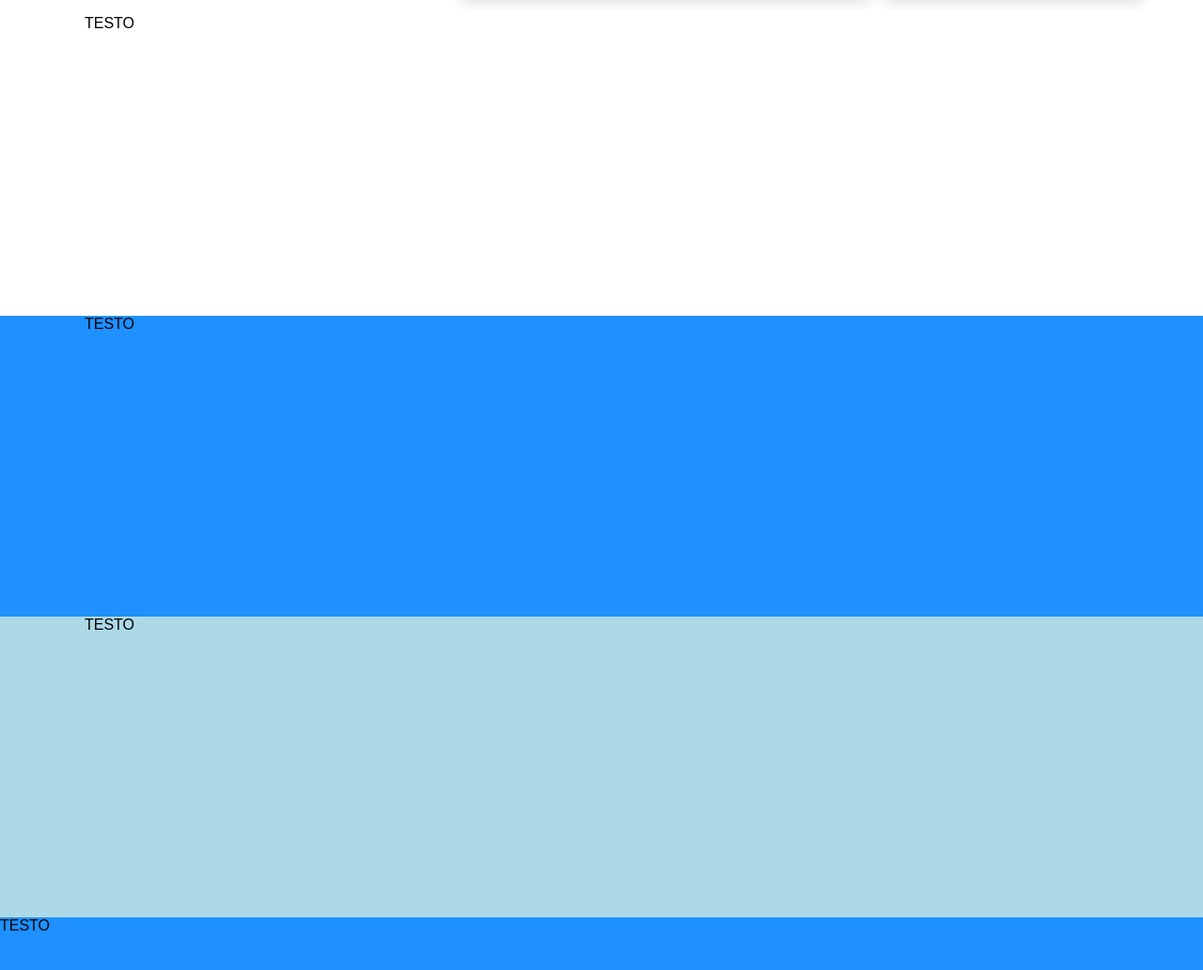
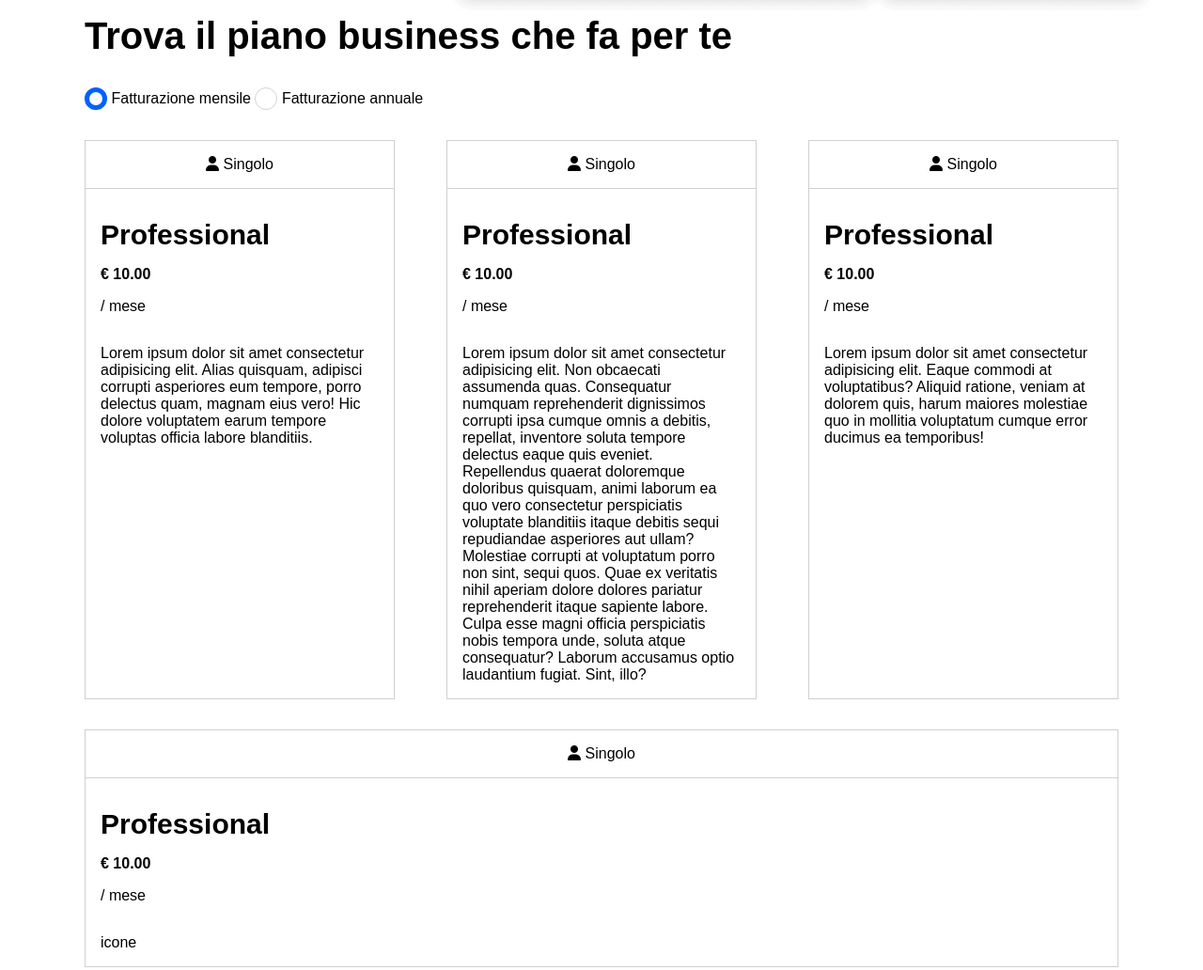
Before and after one commit to lambia/correzione-dropbox, a plain HTML site: page index.html in a window 1280 px wide. Shown: the part 797-1829 px from the top of the page at 94% size. Drawn offline with Linux system fonts and the light colour scheme.

Commit message:
live coding

```diff
--- a/css/style.css
+++ b/css/style.css
@@ -76,7 +76,7 @@ header nav a.btn {
 }
 
 /****** FINE HEADER *******/
-/****** INIZIO MAIN *******/
+/****** INIZIO JUMBOTRON *******/
 
 main {
 	padding-top: var(--navbar-height);
@@ -107,7 +107,54 @@ h1 {
 	font-weight: 800;
 }
 
-/****** FINE MAIN  *******/
+/****** FINE JUMBOTRON  *******/
+/****** INIZIO PLANS ********/
+h2 {
+	font-size: 40px;
+}
+.plans-columns {
+	display: flex;
+	flex-wrap: wrap;
+	justify-content: space-between;
+}
+.radio {
+	display: inline-block;
+	height: 1.5em;
+	width: 1.5em;
+    vertical-align: middle;
+	border: 1px solid lightgray;
+	background: white;
+    border-radius: 50%;
+}
+.radio-checked {
+	border: 5px solid var(--primary-color);
+}
+.radio-label {
+    vertical-align: middle;
+}
+
+.plan-column {
+	border: solid 1px #d0d0d0;
+}
+
+.plan-header {
+	text-align: center;
+	border-bottom: solid 1px #d0d0d0;
+}
+
+.plan-content {
+
+}
+
+#plans h3 {
+	font-size: 30px;
+}
+
+#plans .price {
+	font-weight: bold;
+}
+
+/****** FINE PLANS ********/
 /****** INIZIO FOOTER *******/
 
 footer {
--- a/index.html
+++ b/index.html
@@ -1,5 +1,6 @@
 <!DOCTYPE html>
 <html lang="en">
+
 <head>
 	<meta charset="UTF-8">
 	<meta name="viewport" content="width=device-width, initial-scale=1.0">
@@ -8,6 +9,7 @@
 	<link rel="stylesheet" href="css/style.css">
 	<link rel="stylesheet" href="https://cdnjs.cloudflare.com/ajax/libs/font-awesome/6.4.2/css/all.min.css">
 </head>
+
 <body>
 
 	<!-- Top navigation bar -->
@@ -53,7 +55,9 @@
 				<h1 class="mb-32">Tutto ciò che ti serve per il lavoro, in un unico posto</h1>
 				<div class="d-flex">
 					<div class="w-30">
-						<p>Finalmente tutti i tuoi strumenti, contenuti e collaboratori sono accessibili dallo stesso posto. Dropbox Business è più di uno spazio di archiviazione sicuro: è un modo intelligente e integrato per ottimizzare il flusso di lavoro esistente.</p>
+						<p>Finalmente tutti i tuoi strumenti, contenuti e collaboratori sono accessibili dallo stesso
+							posto. Dropbox Business è più di uno spazio di archiviazione sicuro: è un modo intelligente
+							e integrato per ottimizzare il flusso di lavoro esistente.</p>
 						<a href="#" class="btn btn-blue my-32">Inizia la tua prova gratuita</a>
 						<p>Annulla in qualsiasi momento</p>
 						<i id="frecciona" class="fa fa-arrow-down fa-3x mt-64"></i>
@@ -67,7 +71,66 @@
 
 		<!-- Plans section -->
 		<section id="plans" class="debug">
-			<div class="containerSmall">TESTO</div>
+			<div class="containerSmall">
+				<h2>Trova il piano business che fa per te</h2>
+				<div class="my-32">
+					<span class="radio radio-checked"></span>
+					<span class="radio-label">Fatturazione mensile</span>
+					<span class="radio"></span>
+					<span class="radio-label">Fatturazione annuale</span>
+				</div>
+				<div class="plans-columns">
+					<div class="w-30 plan-column">
+						<div class="plan-header p-16">
+							<i class="fa fa-user"></i> Singolo
+						</div>
+						<div class="plan-content p-16">
+							<h3 class="my-16">Professional</h3>
+							<div class="price mb-16">€ 10.00</div>
+							<div class="period mb-32">/ mese</div>
+							<p>Lorem ipsum dolor sit amet consectetur adipisicing elit. Alias quisquam, adipisci corrupti asperiores eum tempore, porro delectus quam, magnam eius vero! Hic dolore voluptatem earum tempore voluptas officia labore blanditiis.</p>
+						</div>
+					</div>
+
+					<div class="w-30 plan-column">
+						<div class="plan-header p-16">
+							<i class="fa fa-user"></i> Singolo
+						</div>
+						<div class="plan-content p-16">
+							<h3 class="my-16">Professional</h3>
+							<div class="price mb-16">€ 10.00</div>
+							<div class="period mb-32">/ mese</div>
+							<p>Lorem ipsum dolor sit amet consectetur adipisicing elit. Non obcaecati assumenda quas. Consequatur numquam reprehenderit dignissimos corrupti ipsa cumque omnis a debitis, repellat, inventore soluta tempore delectus eaque quis eveniet.
+							Repellendus quaerat doloremque doloribus quisquam, animi laborum ea quo vero consectetur perspiciatis voluptate blanditiis itaque debitis sequi repudiandae asperiores aut ullam? Molestiae corrupti at voluptatum porro non sint, sequi quos.
+							Quae ex veritatis nihil aperiam dolore dolores pariatur reprehenderit itaque sapiente labore. Culpa esse magni officia perspiciatis nobis tempora unde, soluta atque consequatur? Laborum accusamus optio laudantium fugiat. Sint, illo?</p>
+						</div>
+					</div>
+
+					<div class="w-30 plan-column">
+						<div class="plan-header p-16">
+							<i class="fa fa-user"></i> Singolo
+						</div>
+						<div class="plan-content p-16">
+							<h3 class="my-16">Professional</h3>
+							<div class="price mb-16">€ 10.00</div>
+							<div class="period mb-32">/ mese</div>
+							Lorem ipsum dolor sit amet consectetur adipisicing elit. Eaque commodi at voluptatibus? Aliquid ratione, veniam at dolorem quis, harum maiores molestiae quo in mollitia voluptatum cumque error ducimus ea temporibus!
+						</div>
+					</div>
+
+					<div class="w-100 plan-column my-32">
+						<div class="plan-header p-16">
+							<i class="fa fa-user"></i> Singolo
+						</div>
+						<div class="plan-content p-16">
+							<h3 class="my-16">Professional</h3>
+							<div class="price mb-16">€ 10.00</div>
+							<div class="period mb-32">/ mese</div>
+							icone
+						</div>
+					</div>
+				</div>
+			</div>
 		</section>
 
 		<!-- Partner section -->
@@ -103,4 +166,5 @@
 	</footer>
 
 </body>
+
 </html>
```
